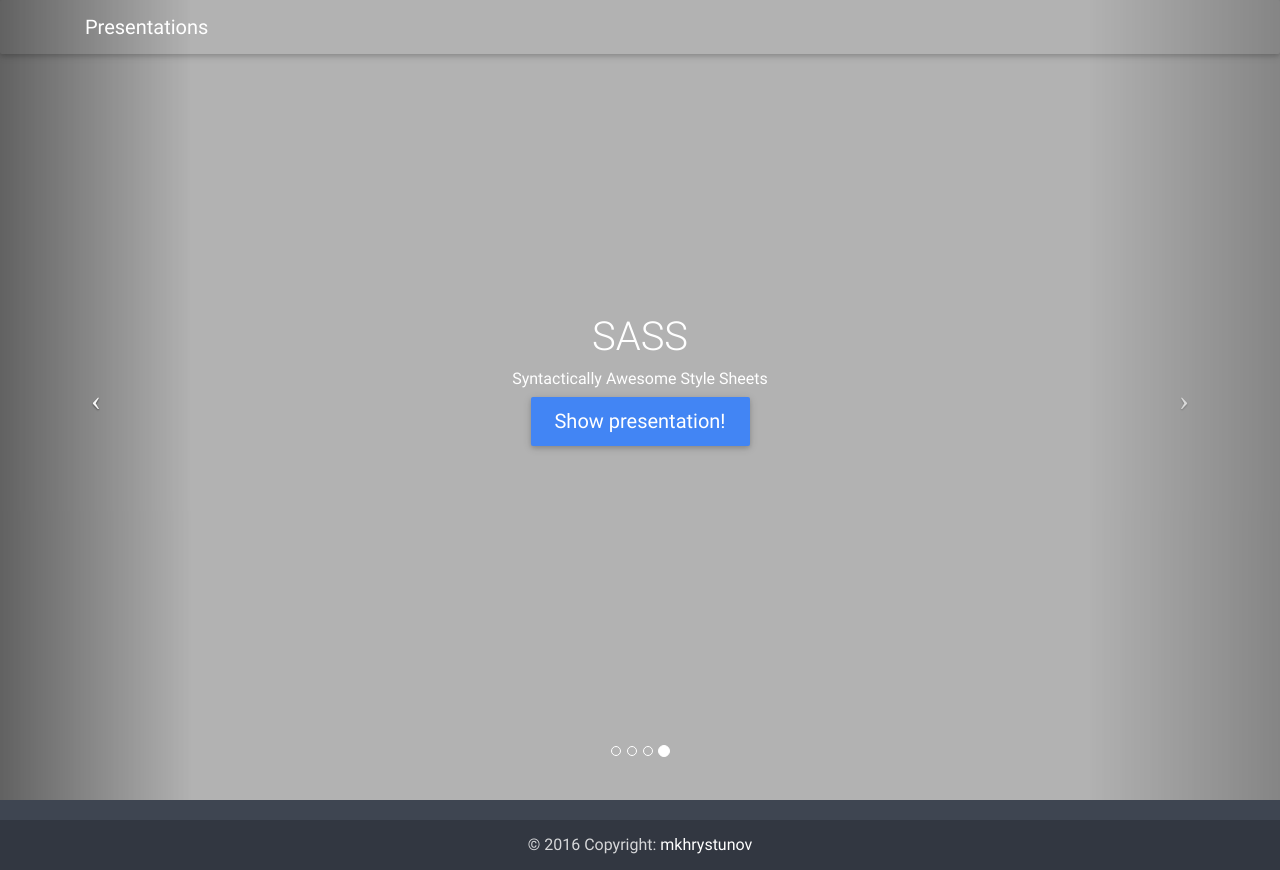
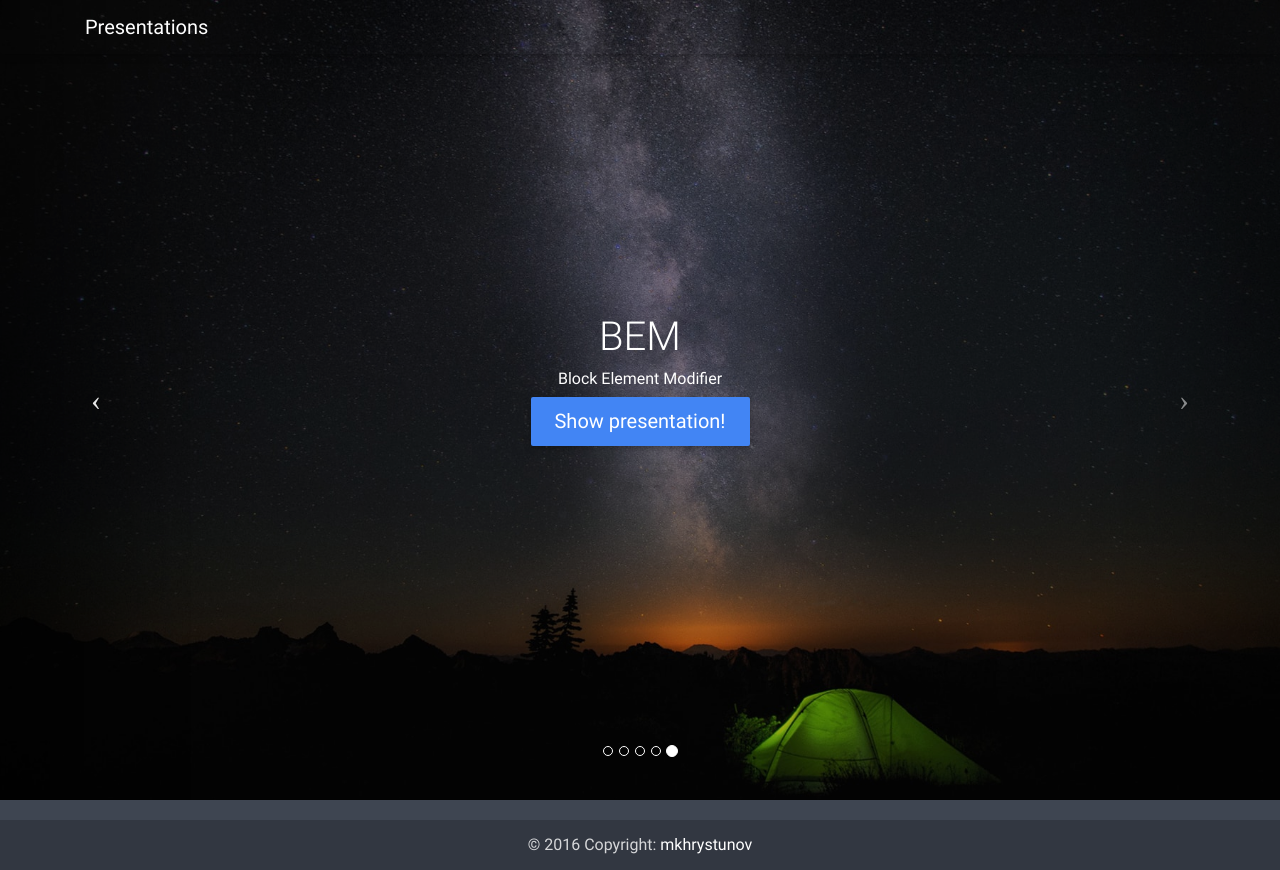
Before and after one commit to mkhrystunov/presentations, a website: page index.html in a window 1280 px wide. Both pictures are taken after a click on the button "Previous". Drawn offline with Linux system fonts and the light colour scheme.

Commit message:
BEM slide added to index.html

```diff
--- a/index.html
+++ b/index.html
@@ -29,6 +29,7 @@
         <li data-target="#carousel" data-slide-to="1"></li>
         <li data-target="#carousel" data-slide-to="2"></li>
         <li data-target="#carousel" data-slide-to="3"></li>
+        <li data-target="#carousel" data-slide-to="4"></li>
     </ol>
 
     <div class="carousel-inner" role="listbox">
@@ -104,6 +105,24 @@
                 </div>
             </div>
         </div>
+
+        <div class="carousel-item">
+            <div class="view hm-black-light">
+                <div class="full-bg-img flex-center">
+                    <ul class="animated fadeInUp col-md-12">
+                        <li>
+                            <h1 class="h1-responsive">BEM</h1>
+                        </li>
+                        <li>
+                            <p>Block Element Modifier</p>
+                        </li>
+                        <li>
+                            <a href="bem.html" class="btn btn-primary btn-lg flex-item">Show presentation!</a>
+                        </li>
+                    </ul>
+                </div>
+            </div>
+        </div>
     </div>
 
     <a class="left carousel-control" href="#carousel" role="button" data-slide="prev">
```
